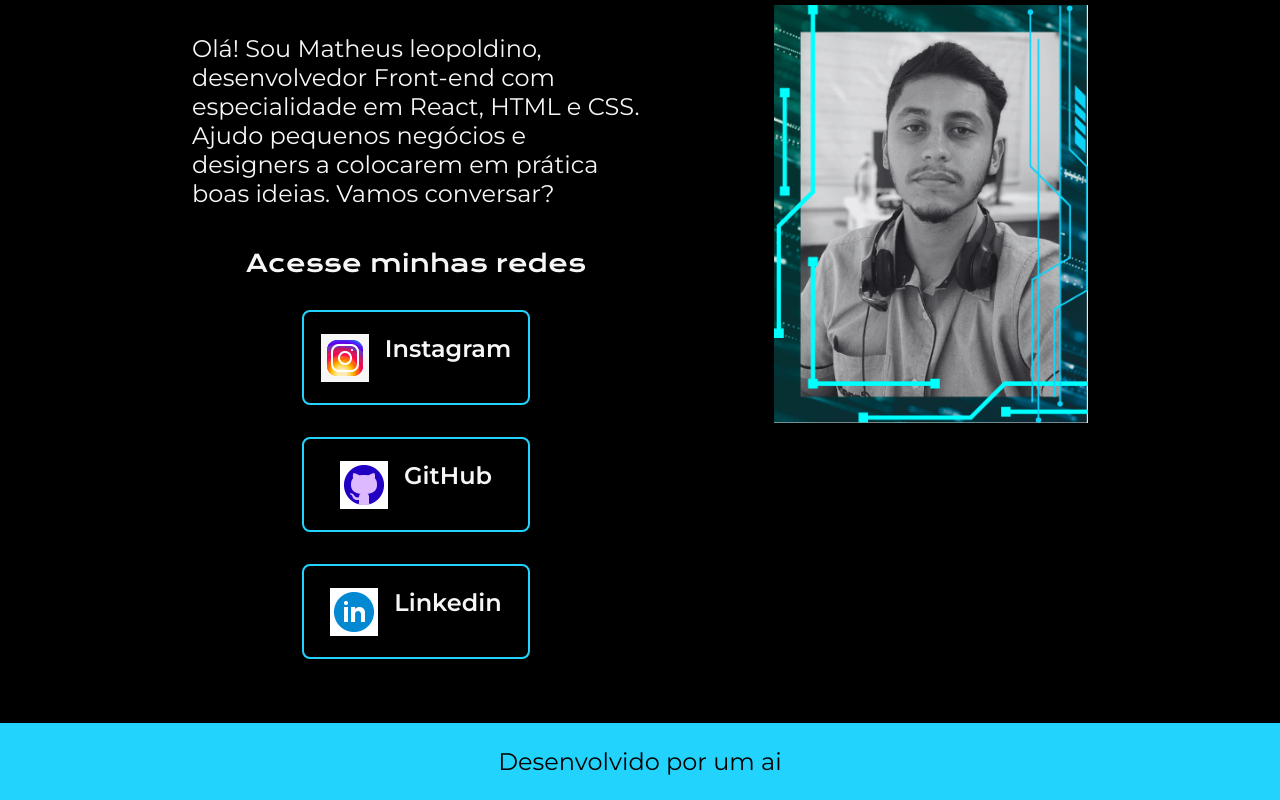
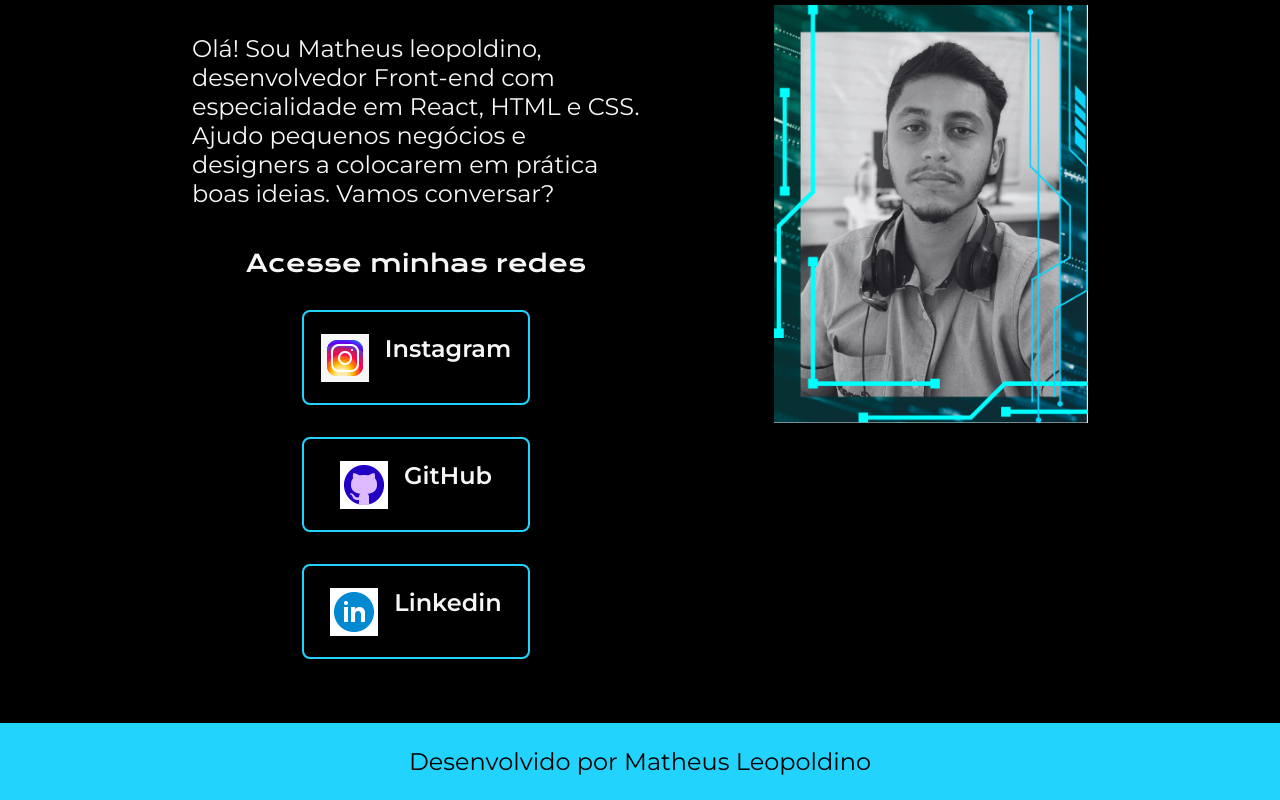
Before and after one commit to matheusleop5/portif-lio, a plain HTML site: page index.html in a window 1280 px wide. Shown: the part 395-1195 px from the top of the page. Drawn offline with nearby package versions, Linux system fonts and the light colour scheme.

Commit message:
Atualização rodapé

```diff
--- a/index.html
+++ b/index.html
@@ -43,7 +43,7 @@
         <img class="apresentacao__imagem" src="/assets/Imagem.jpg" alt="Foto Matheus">
     </main>
     <footer class="rodape">
-        <p>Desenvolvido por um ai</p>
+        <p>Desenvolvido por Matheus Leopoldino</p>
     </footer>
 </body>
 
```
